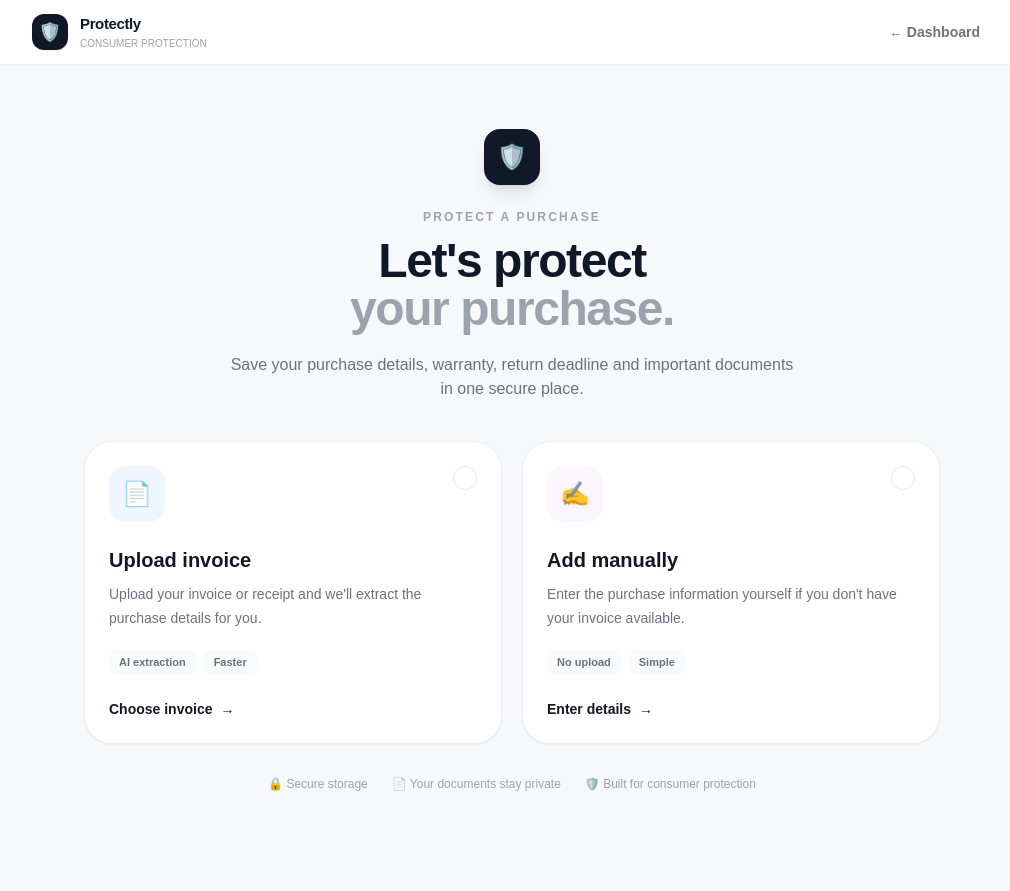
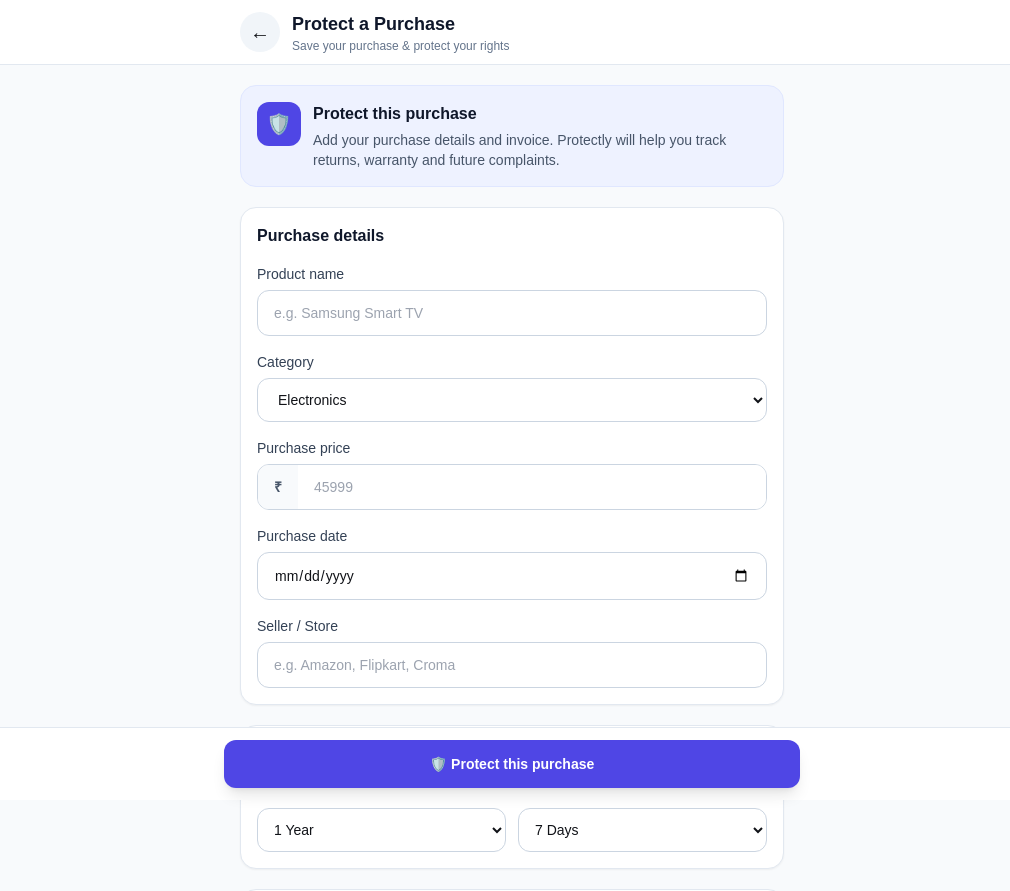
Before and after one commit to praveenkumar281985-cyber/protectly, a Next.js app: page /protect-purchase in a window 1280 px wide. Shown: the top 891 px of the page, without its empty margins (128-1138 px from the left). Before the commit the page ends 856 px from the top, so only its background shows below. Built offline with nearby package versions, Linux system fonts and the light colour scheme.

Commit message:
Update protect purchase page

```diff
--- a/app/protect-purchase/page.tsx
+++ b/app/protect-purchase/page.tsx
@@ -1,336 +1,341 @@
-'use client';
+"use client";
 
-import Link from 'next/link';
-import { useState } from 'react';
+import { useRef, useState } from "react";
 
-export default function ProtectPurchase() {
-  const [method, setMethod] = useState<'invoice' | 'manual' | null>(null);
+export default function ProtectPurchasePage() {
+  const fileInputRef = useRef<HTMLInputElement>(null);
+
   const [invoice, setInvoice] = useState<File | null>(null);
+  const [saving, setSaving] = useState(false);
 
-  const handleInvoiceChange = (event: React.ChangeEvent<HTMLInputElement>) => {
+  const [form, setForm] = useState({
+    name: "",
+    category: "Electronics",
+    price: "",
+    purchaseDate: "",
+    seller: "",
+    warranty: "1 Year",
+    returnWindow: "7 Days",
+  });
+
+  function updateField(field: string, value: string) {
+    setForm((prev) => ({
+      ...prev,
+      [field]: value,
+    }));
+  }
+
+  function handleInvoiceChange(
+    event: React.ChangeEvent<HTMLInputElement>
+  ) {
     const file = event.target.files?.[0];
 
     if (!file) return;
 
     setInvoice(file);
-  };
+  }
+
+  async function handleSubmit(event: React.FormEvent) {
+    event.preventDefault();
+
+    setSaving(true);
+
+    await new Promise((resolve) => setTimeout(resolve, 800));
+
+    setSaving(false);
+
+    alert("Purchase protected successfully!");
+  }
 
   return (
-    <main className="min-h-screen bg-[#f7f8fc] text-[#101828]">
-      {/* HEADER */}
-      <header className="border-b border-black/[0.06] bg-white/90 backdrop-blur-xl">
-        <div className="mx-auto flex h-16 max-w-5xl items-center justify-between px-5 lg:px-8">
-          <Link href="/" className="flex items-center gap-3">
-            <div className="flex h-9 w-9 items-center justify-center rounded-xl bg-[#111827] text-lg text-white shadow-sm">
+    <main className="min-h-screen bg-slate-50">
+      <header className="sticky top-0 z-20 border-b border-slate-200 bg-white">
+        <div className="mx-auto flex h-16 max-w-xl items-center gap-3 px-4">
+          <button
+            type="button"
+            onClick={() => window.history.back()}
+            className="flex h-10 w-10 items-center justify-center rounded-full bg-slate-100 text-xl"
+          >
+            ←
+          </button>
+
+          <div>
+            <h1 className="text-lg font-bold text-slate-900">
+              Protect a Purchase
+            </h1>
+
+            <p className="text-xs text-slate-500">
+              Save your purchase & protect your rights
+            </p>
+          </div>
+        </div>
+      </header>
+
+      <div className="mx-auto w-full max-w-xl px-4 pb-32 pt-5">
+        <section className="mb-5 rounded-2xl border border-indigo-100 bg-indigo-50 p-4">
+          <div className="flex gap-3">
+            <div className="flex h-11 w-11 shrink-0 items-center justify-center rounded-xl bg-indigo-600 text-xl">
               🛡️
             </div>
 
             <div>
-              <div className="text-[15px] font-bold tracking-tight">
-                Protectly
-              </div>
+              <h2 className="font-semibold text-slate-900">
+                Protect this purchase
+              </h2>
 
-              <div className="hidden text-[10px] font-medium text-gray-400 sm:block">
-                CONSUMER PROTECTION
-              </div>
-            </div>
-          </Link>
-
-          <Link
-            href="/"
-            className="rounded-xl px-3 py-2 text-sm font-semibold text-gray-500 transition hover:bg-gray-100 hover:text-gray-900"
-          >
-            ← Dashboard
-          </Link>
-        </div>
-      </header>
-
-      {/* CONTENT */}
-      <div className="mx-auto max-w-4xl px-5 py-10 sm:py-16">
-        {/* INTRO */}
-        <div className="mx-auto max-w-2xl text-center">
-          <div className="mx-auto flex h-14 w-14 items-center justify-center rounded-2xl bg-[#111827] text-2xl shadow-lg shadow-black/10">
-            🛡️
-          </div>
-
-          <p className="mt-6 text-xs font-bold uppercase tracking-[0.18em] text-gray-400">
-            Protect a purchase
-          </p>
-
-          <h1 className="mt-3 text-3xl font-bold tracking-[-0.03em] sm:text-5xl">
-            Let&apos;s protect
-            <br />
-            <span className="text-gray-400">your purchase.</span>
-          </h1>
-
-          <p className="mx-auto mt-5 max-w-xl text-sm leading-6 text-gray-500 sm:text-base">
-            Save your purchase details, warranty, return deadline and important
-            documents in one secure place.
-          </p>
-        </div>
-
-        {/* METHOD CARDS */}
-        <div className="mt-10 grid gap-5 sm:grid-cols-2">
-          {/* INVOICE */}
-          <button
-            type="button"
-            onClick={() => setMethod('invoice')}
-            className={`group relative overflow-hidden rounded-[28px] border bg-white p-6 text-left shadow-sm transition duration-200 hover:-translate-y-1 hover:shadow-xl ${
-              method === 'invoice'
-                ? 'border-[#111827] ring-2 ring-[#111827]/10'
-                : 'border-black/[0.06]'
-            }`}
-          >
-            <div className="flex items-start justify-between">
-              <div className="flex h-14 w-14 items-center justify-center rounded-2xl bg-blue-50 text-2xl">
-                📄
-              </div>
-
-              <div
-                className={`flex h-6 w-6 items-center justify-center rounded-full border text-xs ${
-                  method === 'invoice'
-                    ? 'border-[#111827] bg-[#111827] text-white'
-                    : 'border-gray-200 text-transparent'
-                }`}
-              >
-                ✓
-              </div>
-            </div>
-
-            <h2 className="mt-6 text-xl font-bold">Upload invoice</h2>
-
-            <p className="mt-2 text-sm leading-6 text-gray-500">
-              Upload your invoice or receipt and we&apos;ll extract the purchase
-              details for you.
-            </p>
-
-            <div className="mt-5 flex flex-wrap gap-2">
-              <span className="rounded-lg bg-gray-50 px-2.5 py-1 text-[11px] font-semibold text-gray-500">
-                AI extraction
-              </span>
-
-              <span className="rounded-lg bg-gray-50 px-2.5 py-1 text-[11px] font-semibold text-gray-500">
-                Faster
-              </span>
-            </div>
-
-            <div className="mt-6 flex items-center gap-2 text-sm font-bold text-gray-900">
-              Choose invoice
-              <span className="transition group-hover:translate-x-1">→</span>
-            </div>
-          </button>
-
-          {/* MANUAL */}
-          <button
-            type="button"
-            onClick={() => setMethod('manual')}
-            className={`group relative overflow-hidden rounded-[28px] border bg-white p-6 text-left shadow-sm transition duration-200 hover:-translate-y-1 hover:shadow-xl ${
-              method === 'manual'
-                ? 'border-[#111827] ring-2 ring-[#111827]/10'
-                : 'border-black/[0.06]'
-            }`}
-          >
-            <div className="flex items-start justify-between">
-              <div className="flex h-14 w-14 items-center justify-center rounded-2xl bg-purple-50 text-2xl">
-                ✍️
-              </div>
-
-              <div
-                className={`flex h-6 w-6 items-center justify-center rounded-full border text-xs ${
-                  method === 'manual'
-                    ? 'border-[#111827] bg-[#111827] text-white'
-                    : 'border-gray-200 text-transparent'
-                }`}
-              >
-                ✓
-              </div>
-            </div>
-
-            <h2 className="mt-6 text-xl font-bold">Add manually</h2>
-
-            <p className="mt-2 text-sm leading-6 text-gray-500">
-              Enter the purchase information yourself if you don&apos;t have
-              your invoice available.
-            </p>
-
-            <div className="mt-5 flex flex-wrap gap-2">
-              <span className="rounded-lg bg-gray-50 px-2.5 py-1 text-[11px] font-semibold text-gray-500">
-                No upload
-              </span>
-
-              <span className="rounded-lg bg-gray-50 px-2.5 py-1 text-[11px] font-semibold text-gray-500">
-                Simple
-              </span>
-            </div>
-
-            <div className="mt-6 flex items-center gap-2 text-sm font-bold text-gray-900">
-              Enter details
-              <span className="transition group-hover:translate-x-1">→</span>
-            </div>
-          </button>
-        </div>
-
-        {/* SELECTED METHOD */}
-        {method && (
-          <div className="mt-6 rounded-3xl border border-black/[0.06] bg-white p-6 shadow-sm">
-            {method === 'invoice' ? (
-              <>
-                <div className="flex items-start gap-4">
-                  <div className="flex h-11 w-11 shrink-0 items-center justify-center rounded-xl bg-blue-50">
-                    📄
-                  </div>
-
-                  <div>
-                    <h3 className="font-bold">Upload your invoice</h3>
-
-                    <p className="mt-1 text-sm leading-6 text-gray-500">
-                      PDF, JPG or PNG. Your document will be used to identify
-                      purchase details.
+              <p className="mt-1 text-sm leading-5 text-slate-600">
+                Add your purchase details and invoice. Protectly will help
+                you track returns, warranty and future complaints.
               </p>
             </div>
           </div>
+        </section>
 
-                {/* UPLOAD AREA */}
-                <label className="mt-6 flex min-h-36 cursor-pointer flex-col items-center justify-center rounded-2xl border-2 border-dashed border-gray-200 bg-gray-50/70 px-5 text-center transition hover:border-gray-400 hover:bg-gray-50">
-                  <input
-                    type="file"
-                    accept=".pdf,.jpg,.jpeg,.png"
-                    className="hidden"
-                    onChange={handleInvoiceChange}
-                  />
+        <form onSubmit={handleSubmit} className="space-y-5">
+          <section className="rounded-2xl border border-slate-200 bg-white p-4 shadow-sm">
+            <h2 className="mb-4 text-base font-bold text-slate-900">
+              Purchase details
+            </h2>
 
-                  <div className="text-3xl">{invoice ? '📄' : '☁️'}</div>
-
-                  {invoice ? (
-                    <>
-                      <p className="mt-3 text-sm font-bold text-gray-900">
-                        {invoice.name}
-                      </p>
-
-                      <p className="mt-1 text-xs text-green-600">
-                        Invoice selected successfully
-                      </p>
-                    </>
-                  ) : (
-                    <>
-                      <p className="mt-3 text-sm font-bold">
-                        Click to upload your invoice
-                      </p>
-
-                      <p className="mt-1 text-xs text-gray-400">
-                        PDF, JPG or PNG
-                      </p>
-                    </>
-                  )}
-                </label>
-
-                {/* CONTINUE */}
-                {invoice && (
-                  <button
-                    type="button"
-                    className="mt-5 w-full rounded-2xl bg-[#111827] px-5 py-3.5 text-sm font-bold text-white shadow-lg shadow-black/10 transition hover:bg-black"
-                    onClick={() => {
-                      alert(
-                        'Invoice selected. AI extraction will be connected in the next step.'
-                      );
-                    }}
-                  >
-                    Continue with invoice →
-                  </button>
-                )}
-              </>
-            ) : (
-              <>
-                <div className="flex items-start gap-4">
-                  <div className="flex h-11 w-11 shrink-0 items-center justify-center rounded-xl bg-purple-50">
-                    ✍️
-                  </div>
-
+            <div className="space-y-4">
               <div>
-                    <h3 className="font-bold">Add purchase details</h3>
-
-                    <p className="mt-1 text-sm leading-6 text-gray-500">
-                      We&apos;ll use these details to create your purchase
-                      protection record.
-                    </p>
-                  </div>
-                </div>
-
-                <div className="mt-6 grid gap-4 sm:grid-cols-2">
-                  <div>
-                    <label className="mb-2 block text-xs font-bold text-gray-500">
-                      PRODUCT NAME
+                <label className="mb-1.5 block text-sm font-medium text-slate-700">
+                  Product name
                 </label>
 
                 <input
-                      type="text"
+                  required
+                  value={form.name}
+                  onChange={(e) =>
+                    updateField("name", e.target.value)
+                  }
                   placeholder="e.g. Samsung Smart TV"
-                      className="w-full rounded-xl border border-gray-200 bg-gray-50 px-4 py-3 text-sm outline-none transition focus:border-gray-400 focus:bg-white"
+                  className="w-full rounded-xl border border-slate-300 bg-white px-4 py-3 text-sm outline-none focus:border-indigo-500 focus:ring-2 focus:ring-indigo-100"
                 />
               </div>
 
               <div>
-                    <label className="mb-2 block text-xs font-bold text-gray-500">
-                      PURCHASE PRICE
+                <label className="mb-1.5 block text-sm font-medium text-slate-700">
+                  Category
+                </label>
+
+                <select
+                  value={form.category}
+                  onChange={(e) =>
+                    updateField("category", e.target.value)
+                  }
+                  className="w-full rounded-xl border border-slate-300 bg-white px-4 py-3 text-sm outline-none focus:border-indigo-500 focus:ring-2 focus:ring-indigo-100"
+                >
+                  <option>Electronics</option>
+                  <option>Appliances</option>
+                  <option>Mobile</option>
+                  <option>Furniture</option>
+                  <option>Fashion</option>
+                  <option>Other</option>
+                </select>
+              </div>
+
+              <div>
+                <label className="mb-1.5 block text-sm font-medium text-slate-700">
+                  Purchase price
+                </label>
+
+                <div className="flex overflow-hidden rounded-xl border border-slate-300 bg-white focus-within:border-indigo-500 focus-within:ring-2 focus-within:ring-indigo-100">
+                  <span className="flex items-center bg-slate-50 px-4 text-sm font-semibold text-slate-600">
+                    ₹
+                  </span>
+
+                  <input
+                    required
+                    type="number"
+                    min="0"
+                    value={form.price}
+                    onChange={(e) =>
+                      updateField("price", e.target.value)
+                    }
+                    placeholder="45999"
+                    className="min-w-0 flex-1 px-4 py-3 text-sm outline-none"
+                  />
+                </div>
+              </div>
+
+              <div>
+                <label className="mb-1.5 block text-sm font-medium text-slate-700">
+                  Purchase date
                 </label>
 
                 <input
-                      type="text"
-                      placeholder="₹45,999"
-                      className="w-full rounded-xl border border-gray-200 bg-gray-50 px-4 py-3 text-sm outline-none transition focus:border-gray-400 focus:bg-white"
+                  required
+                  type="date"
+                  value={form.purchaseDate}
+                  onChange={(e) =>
+                    updateField("purchaseDate", e.target.value)
+                  }
+                  className="w-full rounded-xl border border-slate-300 bg-white px-4 py-3 text-sm outline-none focus:border-indigo-500 focus:ring-2 focus:ring-indigo-100"
                 />
               </div>
 
               <div>
-                    <label className="mb-2 block text-xs font-bold text-gray-500">
-                      PURCHASE DATE
+                <label className="mb-1.5 block text-sm font-medium text-slate-700">
+                  Seller / Store
                 </label>
 
                 <input
-                      type="date"
-                      className="w-full rounded-xl border border-gray-200 bg-gray-50 px-4 py-3 text-sm outline-none transition focus:border-gray-400 focus:bg-white"
+                  value={form.seller}
+                  onChange={(e) =>
+                    updateField("seller", e.target.value)
+                  }
+                  placeholder="e.g. Amazon, Flipkart, Croma"
+                  className="w-full rounded-xl border border-slate-300 bg-white px-4 py-3 text-sm outline-none focus:border-indigo-500 focus:ring-2 focus:ring-indigo-100"
                 />
+              </div>
+            </div>
+          </section>
+
+          <section className="rounded-2xl border border-slate-200 bg-white p-4 shadow-sm">
+            <h2 className="mb-4 text-base font-bold text-slate-900">
+              Protection details
+            </h2>
+
+            <div className="grid grid-cols-2 gap-3">
+              <div>
+                <label className="mb-1.5 block text-sm font-medium text-slate-700">
+                  Warranty
+                </label>
+
+                <select
+                  value={form.warranty}
+                  onChange={(e) =>
+                    updateField("warranty", e.target.value)
+                  }
+                  className="w-full rounded-xl border border-slate-300 bg-white px-3 py-3 text-sm outline-none focus:border-indigo-500"
+                >
+                  <option>No warranty</option>
+                  <option>6 Months</option>
+                  <option>1 Year</option>
+                  <option>2 Years</option>
+                  <option>3 Years</option>
+                  <option>5 Years</option>
+                </select>
               </div>
 
               <div>
-                    <label className="mb-2 block text-xs font-bold text-gray-500">
-                      CATEGORY
+                <label className="mb-1.5 block text-sm font-medium text-slate-700">
+                  Return window
                 </label>
 
-                    <select className="w-full rounded-xl border border-gray-200 bg-gray-50 px-4 py-3 text-sm outline-none transition focus:border-gray-400 focus:bg-white">
-                      <option>Electronics</option>
-                      <option>Home Appliance</option>
-                      <option>Mobile</option>
-                      <option>Furniture</option>
-                      <option>Travel</option>
-                      <option>Other</option>
+                <select
+                  value={form.returnWindow}
+                  onChange={(e) =>
+                    updateField("returnWindow", e.target.value)
+                  }
+                  className="w-full rounded-xl border border-slate-300 bg-white px-3 py-3 text-sm outline-none focus:border-indigo-500"
+                >
+                  <option>No return</option>
+                  <option>3 Days</option>
+                  <option>7 Days</option>
+                  <option>10 Days</option>
+                  <option>14 Days</option>
+                  <option>30 Days</option>
                 </select>
               </div>
+            </div>
+          </section>
+
+          <section className="rounded-2xl border border-slate-200 bg-white p-4 shadow-sm">
+            <div className="mb-4">
+              <h2 className="text-base font-bold text-slate-900">
+                Invoice / Receipt
+              </h2>
+
+              <p className="mt-1 text-sm text-slate-500">
+                Upload your invoice, bill or receipt for future claims.
+              </p>
+            </div>
+
+            <input
+              ref={fileInputRef}
+              type="file"
+              accept="image/*,.pdf"
+              onChange={handleInvoiceChange}
+              className="hidden"
+            />
+
+            {!invoice ? (
+              <button
+                type="button"
+                onClick={() => fileInputRef.current?.click()}
+                className="flex w-full flex-col items-center justify-center rounded-2xl border-2 border-dashed border-indigo-200 bg-indigo-50 px-4 py-7 text-center"
+              >
+                <span className="mb-3 flex h-14 w-14 items-center justify-center rounded-full bg-white text-2xl shadow-sm">
+                  📄
+                </span>
+
+                <span className="font-semibold text-indigo-700">
+                  Upload invoice
+                </span>
+
+                <span className="mt-1 text-xs text-slate-500">
+                  PDF, JPG, PNG up to 10MB
+                </span>
+              </button>
+            ) : (
+              <div className="flex items-center gap-3 rounded-xl border border-emerald-200 bg-emerald-50 p-3">
+                <div className="flex h-11 w-11 shrink-0 items-center justify-center rounded-lg bg-white text-xl">
+                  📄
+                </div>
+
+                <div className="min-w-0 flex-1">
+                  <p className="truncate text-sm font-semibold text-slate-900">
+                    {invoice.name}
+                  </p>
+
+                  <p className="mt-0.5 text-xs text-emerald-700">
+                    Invoice selected
+                  </p>
                 </div>
 
                 <button
                   type="button"
-                  className="mt-6 w-full rounded-2xl bg-[#111827] px-5 py-3.5 text-sm font-bold text-white shadow-lg shadow-black/10 transition hover:bg-black"
+                  onClick={() => {
+                    setInvoice(null);
+
+                    if (fileInputRef.current) {
+                      fileInputRef.current.value = "";
+                    }
+                  }}
+                  className="rounded-lg px-3 py-2 text-sm font-medium text-red-600"
                 >
-                  Protect this purchase →
+                  Remove
                 </button>
-              </>
-            )}
               </div>
             )}
+          </section>
 
-        {/* TRUST */}
-        <div className="mt-8 flex flex-wrap items-center justify-center gap-x-6 gap-y-3 text-xs text-gray-400">
-          <span className="flex items-center gap-1.5">🔒 Secure storage</span>
+          <div className="flex gap-3 rounded-xl bg-slate-100 p-3">
+            <span className="text-lg">🔒</span>
 
-          <span className="flex items-center gap-1.5">
-            📄 Your documents stay private
-          </span>
+            <p className="text-xs leading-5 text-slate-600">
+              Your purchase information is stored securely. You can use
+              these details later for returns, warranty claims and
+              complaints.
+            </p>
+          </div>
 
-          <span className="flex items-center gap-1.5">
-            🛡️ Built for consumer protection
-          </span>
+          <div className="fixed bottom-0 left-0 right-0 z-30 border-t border-slate-200 bg-white p-3">
+            <div className="mx-auto max-w-xl">
+              <button
+                type="submit"
+                disabled={saving}
+                className="w-full rounded-xl bg-indigo-600 px-5 py-3.5 text-sm font-bold text-white shadow-lg disabled:opacity-60"
+              >
+                {saving
+                  ? "Protecting purchase..."
+                  : "🛡️ Protect this purchase"}
+              </button>
             </div>
+          </div>
+        </form>
       </div>
     </main>
   );
```
Lines whose indentation alone changed are shown as unchanged.
